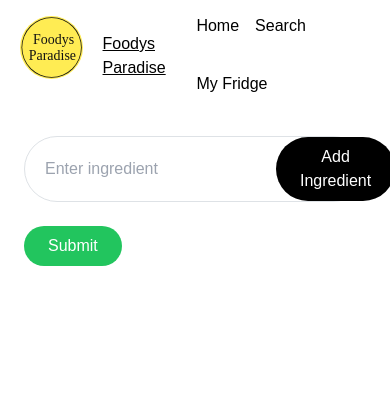
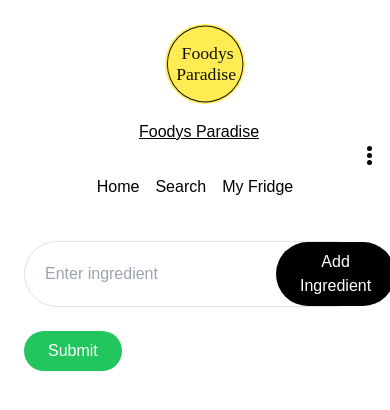
Before and after one commit to VedangPaithankar/Foodys-Paradise, a React (Create React App) app in the folder FoodysParadise - FrontEnd/: page /myfridge in a window 390 px wide. Shown: the top 410 px of the page. Built offline with nearby package versions, Linux system fonts and the light colour scheme.

Commit message:
Responsive Front End

```diff
--- a/FoodysParadise - FrontEnd/src/components/Card.jsx
+++ b/FoodysParadise - FrontEnd/src/components/Card.jsx
@@ -4,7 +4,7 @@ import PropTypes from 'prop-types';
 
 export default function Card(props) {
   return (
-    <div className="card custom-font w-72 h-72 m-2">
+    <div className="card-image custom-font w-72 h-72 m-2">
       <div className="box-wrapper w-full h-3/4 rounded-lg overflow-hidden">
         <img
           src={props.image}
--- /dev/null
+++ b/FoodysParadise - FrontEnd/src/components/Footer.css
@@ -0,0 +1,38 @@
+/* Footer.css */
+.custom-footer {
+    background-color: #121212;
+  }
+
+  .footer-logo {
+    width: 300px;
+    height: 300px;
+  }
+
+  .footer-content {
+    display: flex;
+    align-items: center;
+    justify-content: center; /* Horizontally center the content */
+    text-align: center; /* Center text */
+  }
+
+  .footer-text {
+    font-family: "Century Gothic", sans-serif;
+    color: white;
+  }
+
+  @media screen and (max-width: 768px) {
+    .footer-logo {
+      width: 200px;
+      height: 200px;
+    }
+
+    .footer-content {
+      flex-direction: column;
+      align-items: flex-start;
+    }
+
+    .footer-text {
+      font-size: 0.8rem;
+      margin-top: 10px;
+    }
+  }
--- a/FoodysParadise - FrontEnd/src/components/Footer.jsx
+++ b/FoodysParadise - FrontEnd/src/components/Footer.jsx
@@ -1,4 +1,5 @@
 import React from "react";
+import './Footer.css';
 
 export default function Footer() {
   return (
@@ -7,14 +8,13 @@ export default function Footer() {
         {/* Footer content */}
         <div className="d-lg-flex justify-content-between align-items-center px-4">
           {/* Image on the left */}
-          <div className="d-flex align-items-center">
+          <div className="d-flex align-items-center footer-content">
             <img
-              src="/Assets/Logo.svg" // Replace with the correct path to your logo image
+              src="/Assets/Logo.svg"
               alt="Foodys Paradise Logo"
-              style={{ width: "300px", height: "300px" }} // Adjust the size as needed
-              className="mr-20"
+              className="mr-20 footer-logo"
             />
-            <div className="ms-3 text-center text-lg custom-font-white">
+            <div className="ms-3 text-center text-lg footer-text">
               <p>
                 Welcome to Foodys Paradise, your ultimate destination for
                 mouthwatering recipes and culinary inspiration! At Foodys
--- /dev/null
+++ b/FoodysParadise - FrontEnd/src/components/Navbar.css
@@ -0,0 +1,65 @@
+/* Navbar.css */
+.navbar {
+    justify-content: space-between;
+    padding: 10px;
+  }
+
+  .nav-brand {
+    display: flex;
+    align-items: center;
+  }
+
+  .nav-brand img {
+    width: 100px;
+    height: auto;
+  }
+
+  .menu-icon {
+    background: none;
+    border: none;
+    cursor: pointer;
+    display: none;
+  }
+
+  .dot {
+    height: 5px;
+    width: 5px;
+    background-color: black;
+    border-radius: 50%;
+    display: block;
+    margin: 2px;
+  }
+
+  .hidden {
+    display: none;
+  }
+
+  /* Responsive adjustments for smaller screens */
+  @media screen and (max-width: 768px) {
+    .navbar {
+      flex-direction: column;
+      align-items: center;
+    }
+
+    .nav-brand {
+      margin-bottom: 10px;
+    }
+
+    .menu-icon {
+      display: block;
+    }
+
+    .navbar.menu-open .mobile-menu {
+      display: flex;
+      flex-direction: column;
+      align-items: center;
+      gap: 10px;
+      width: 100%;
+      margin-top: 10px;
+      padding: 0;
+    }
+
+    .mobile-menu {
+      display: none;
+    }
+  }
--- a/FoodysParadise - FrontEnd/src/components/Navbar.jsx
+++ b/FoodysParadise - FrontEnd/src/components/Navbar.jsx
@@ -1,17 +1,29 @@
-import React from 'react';
+import React, { useState } from 'react';
 import PropTypes from 'prop-types';
 import { Link } from 'react-router-dom';
+import './Navbar.css';
 
 export default function Navbar(props) {
+  const [menuOpen, setMenuOpen] = useState(false);
+
+  const toggleMenu = () => {
+    setMenuOpen(!menuOpen);
+  };
+
   return (
-    <div className="flex align-items-center custom-font">
-      <Link className="nav-brand ml-5 mt-3 w-20 h-20 mb-3" to="/">
+    <div className={`flex align-items-center custom-font navbar ${menuOpen ? 'menu-open' : ''}`}>
+      <div className="nav-brand ml-5 mt-3 w-20 h-20 mb-3">
         <img src="/Assets/Logo.svg" alt="" />
-      </Link>
-      <Link className="ml-5 text-black" to="/">
+      </div>
+      <Link className={`ml-2 text-black ${menuOpen ? 'hidden' : ''}`} to="/">
         {props.title}
       </Link>
-      <ul className="nav nav-underline ml-auto mr-10">
+      <button className="menu-icon ml-auto mr-4" onClick={toggleMenu}>
+        <span className="dot"></span>
+        <span className="dot"></span>
+        <span className="dot"></span>
+      </button>
+      <ul className={`nav nav-underline ${menuOpen ? 'mobile-menu' : 'hidden'}`}>
         <li className="nav-item">
           <Link className="nav-link text-black" to="/">
             Home
--- /dev/null
+++ b/FoodysParadise - FrontEnd/src/components/PopularCuisines.css
@@ -0,0 +1,48 @@
+/* PopularCuisines.css */
+.custom-font {
+    font-family: "Century Gothic", sans-serif;
+    color: black;
+}
+
+.popular-cuisines-container {
+    max-width: 1200px;
+    margin: 0 auto;
+}
+
+.flex-row {
+    display: flex;
+    flex-wrap: wrap;
+    gap: 20px;
+}
+
+/* Card Styles */
+.recipe-card-link {
+    text-decoration: none;
+    width: calc(20% - 20px);
+    flex: 1; /* Add flex: 1 to make sure cards distribute evenly */
+}
+
+.card {
+    display: flex;
+    flex-direction: column;
+    border: 1px solid #ddd;
+    padding: 10px;
+}
+
+.card-title {
+    font-size: 18px;
+    margin-bottom: 10px;
+}
+
+.card-image {
+    width: 100%; /* Set width to 100% to maintain aspect ratio */
+    max-height: 200px; /* Set a maximum height to control image size */
+    object-fit: cover; /* Maintain aspect ratio and cover the container */
+}
+
+/* Responsive adjustments for smaller screens */
+@media screen and (max-width: 768px) {
+    .card-title {
+        font-size: 16px;
+    }
+}
--- a/FoodysParadise - FrontEnd/src/components/PopularCuisines.jsx
+++ b/FoodysParadise - FrontEnd/src/components/PopularCuisines.jsx
@@ -2,28 +2,29 @@
 import React from 'react';
 import Card from './Card';
 import { Link } from 'react-router-dom';
+import './PopularCuisines.css';
 
 export default function PopularCuisines() {
   return (
-    <div>
+    <>
       <h2 className='mt-10 ml-5 mb-10 custom-font'>Popular Cuisines</h2>
-      <div className='flex flex-row justify-center drop-shadow-xl'>
-      <Link className='recipe-card-link' to="/cuisine/Italian">
+      <div className= 'popular-cuisines-container flex-row'>
+        <Link to="/cuisine/Italian" className='recipe-card-link'>
           <Card title="Italian Cuisine" image="https://www.tastingtable.com/img/gallery/20-italian-dishes-you-need-to-try-at-least-once/l-intro-1643403830.jpg" />
-      </Link>
-      <Link Link className='recipe-card-link' to="/cuisine/Mexican">
+        </Link>
+        <Link to="/cuisine/Mexican" className='recipe-card-link'>
           <Card title="Mexican Cuisine" image="https://media.istockphoto.com/id/1213818930/photo/traditional-mexican-food.jpg?s=612x612&w=0&k=20&c=oWZyaXOiPkwUF8ehSDYZvdDCcJNkdxz2qXNFeQg111A=" />
-      </Link>
-      <Link Link className='recipe-card-link' to="/cuisine/Chinese">
+        </Link>
+        <Link to="/cuisine/Chinese" className='recipe-card-link'>
           <Card title="Chinese Cuisine" image="https://media.istockphoto.com/id/545286388/photo/chinese-food-blank-background.jpg?s=612x612&w=0&k=20&c=pqOIy07YKO5PlU5VxjscwTGRrrZ8PluKMUjSOz-II60=" />
-      </Link>
-      <Link Link className='recipe-card-link' to="/cuisine/Indian">
+        </Link>
+        <Link to="/cuisine/Indian" className='recipe-card-link'>
           <Card title="Indian Cuisine" image="https://media.istockphoto.com/id/922783734/photo/assorted-indian-recipes-food-various.jpg?s=612x612&w=0&k=20&c=p8DepvymWfC5j7c6En2UsQ6sUM794SQMwceeBW3yQ9M=" />
-      </Link>
-      <Link Link className='recipe-card-link' to="/cuisine/Thai">
+        </Link>
+        <Link to="/cuisine/Thai" className='recipe-card-link'>
           <Card title="Thai Cuisine" image="https://mobile-cuisine.com/wp-content/uploads/2021/07/pinoythaiyo-lolas-kitchen-3-1024x768-1.jpg" />
-      </Link>
+        </Link>
       </div>
-    </div>
+    </>
   );
 }
--- a/FoodysParadise - FrontEnd/src/index.css
+++ b/FoodysParadise - FrontEnd/src/index.css
@@ -16,10 +16,6 @@
 .custom-font-white {
   font-family: "Century Gothic", sans-serif;
   color: white;
-}
-
-.custom-footer {
-  background-color: #121212;
 }
 
 .corousel-font{
@@ -97,11 +93,6 @@
   padding: 10px 20px; /* Adjust the padding to make the button bigger */
   border-radius: 30px;
 }
-
-.recipe-card-link {
-  text-decoration: none;
-}
-
 .card-image {
   width: 100%;
   height: 200px; /* Set a fixed height for the card images */
```
